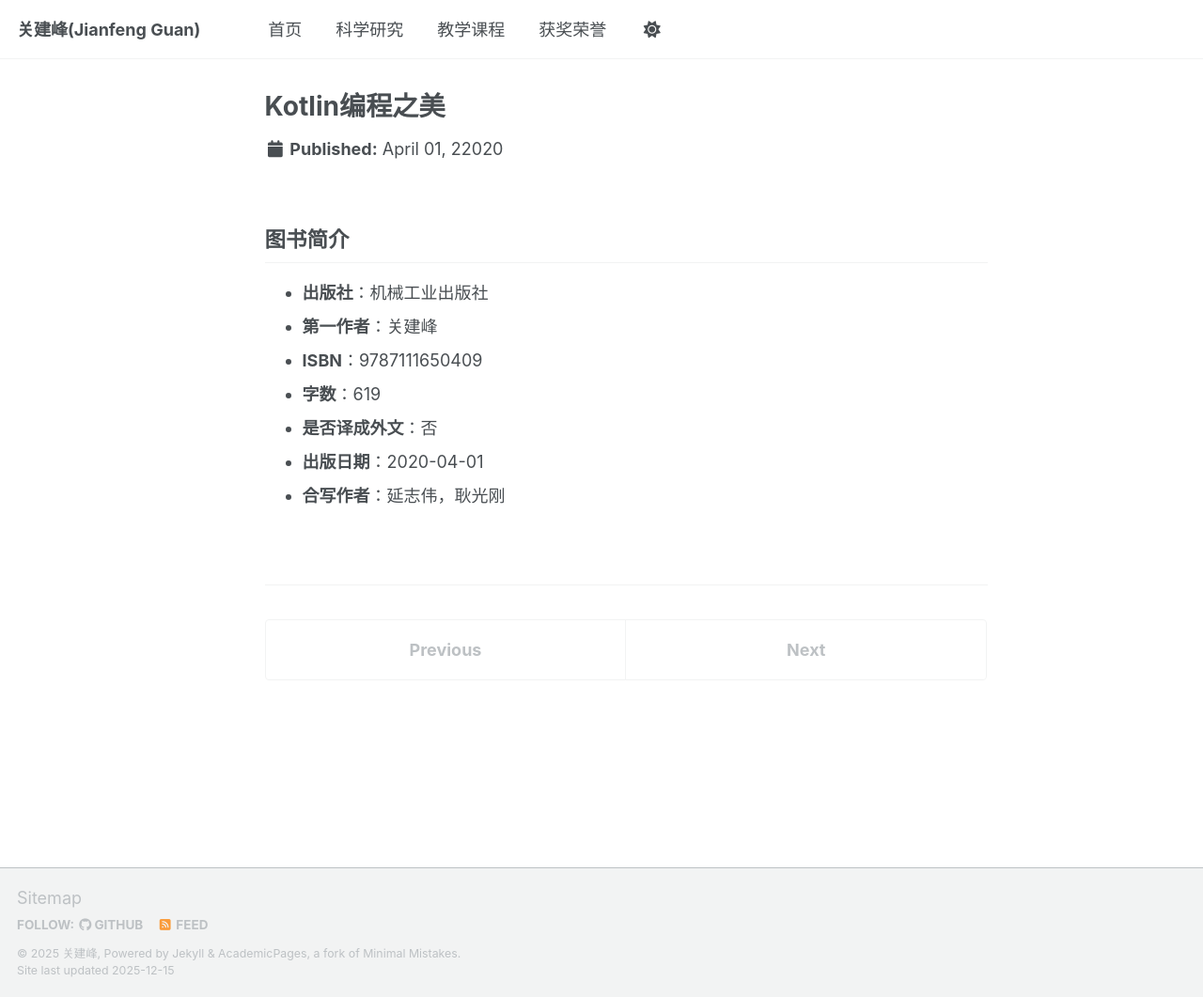
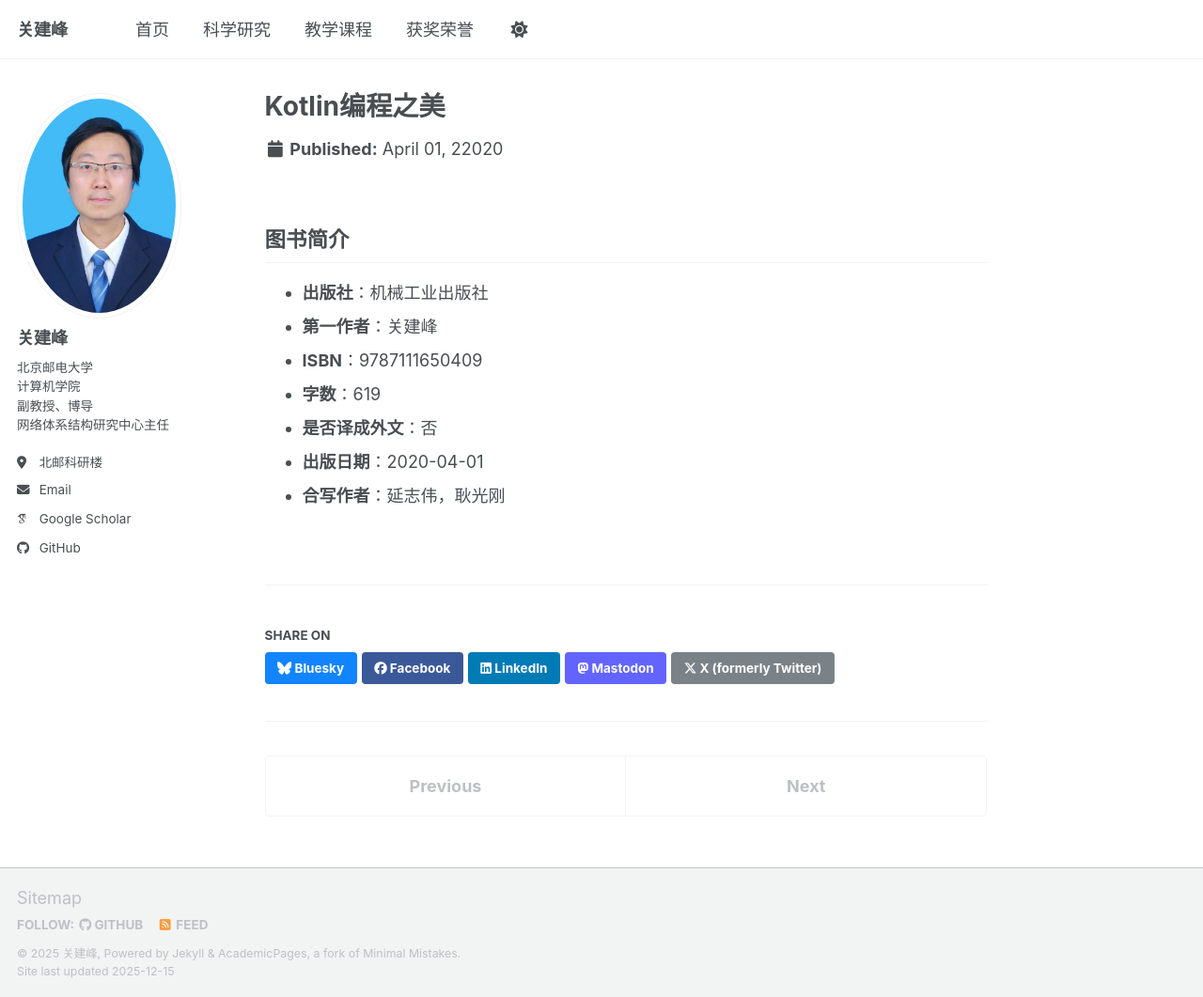
Before and after one commit to BUPT-GJF/BUPT-GJF.github.io, a Jekyll site: the page built from _books/2020-Kotlin编程之美.md, in a window 1280 px wide and 1061 px high. Shown: the whole window at 94% size. Built offline with Jekyll 4.4.1, drawn with Linux system fonts in a browser that asks for light colours; some web fonts are replaced; a script bundle is joined from its source files by our own code; library files that are not in the unit come from our copies; some of the changed lines change nothing that is shown.

Commit message:
更新样式

```diff
--- a/_config.yml
+++ b/_config.yml
@@ -9,7 +9,7 @@
 # Basic Site Settings
 locale                   : "en-US"
 site_theme               : "default" # Currently available options are "default", "air"
-title                    : "关建峰(Jianfeng Guan)"
+title                    : "关建峰"
 title_separator          : "-"
 name                     : &name "关建峰"
 description              : &description "现为北京邮电大学计算机学院（国家示范性软件学院）网络体系结构研究中心主任，博士、硕导/博导、副教授。现任中国人工智能学会智能服务专委、中国计算机学会高级会员/互联网专委、中国指挥与控制学会高级会员/网络空间安全专委，IEEE/ACM会员，担任多个知名学术会议的TPC和期刊的审稿专家。主要从事未来网络架构与安全机制、智能路由等领域研究，先后承担过国家自然基金、国家重点研发计划项目课题、装发十二五/十三五/十四五预研、技术基础项目以及企事业横向合作项目等。近五年，在国际知名期刊如TDSC、JSAC、FGCS、JNCA、TMM、TVT、CN等发表和录用SCI检索论文30余篇，其中中科院1/2区论文17篇，CCF推荐论文24篇；发表CCF计算领域高质量中文期刊论文7篇；授权国家发明专利30余项并完成多项专利成果转化。研究成果先后获得中国人工智能学会技术发明二等奖、北京市自然科学二等奖、中国电子学会科技进步二等奖以及中华中医药学会中医药科学技术一等奖。"   # Update this with a general description of your site, this is the default if not overridden by a page
@@ -296,7 +296,25 @@ defaults:
       layout: talk
       author_profile: true
       share: true
+  # _patents
+  - scope:
+      path: ""
+      type: patents
+    values:
+      layout: single
+      author_profile: true
+      share: true
+      comments: true
 
+  # _books
+  - scope:
+      path: ""
+      type: books
+    values:
+      layout: single
+      author_profile: true
+      share: true
+      comments: true
 
 # Sass/SCSS
 sass:
```
